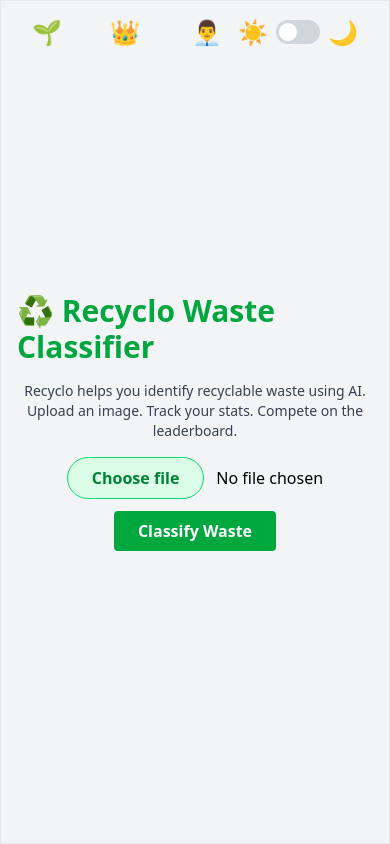
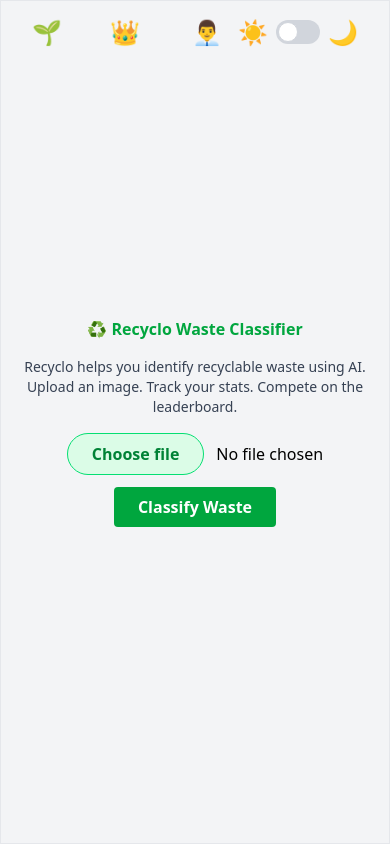
Before and after one commit to Jiwei-Cao/Recyclo, a React (Vite) app in the folder frontend/: page / in a window 390 px wide. Built offline with nearby package versions, Linux system fonts and the light colour scheme; no server answers.

Commit message:
testing UI for mobile

```diff
--- a/frontend/src/components/MainApp.jsx
+++ b/frontend/src/components/MainApp.jsx
@@ -18,7 +18,7 @@ function MainApp({ darkMode, setDarkMode }) {
   const containerClasses = `${baseContainer} ${darkMode ? darkContainer : lightContainer}`
 
   const headingClass = `
-    text-3xl sm:text-4xl font-bold mb-4 sm:mb-5
+    text-1xl sm:text-4xl font-bold mb-4 sm:mb-5
     transition-colors duration-300
     ${darkMode ? 'text-green-400' : 'text-green-600'}
   `
```
